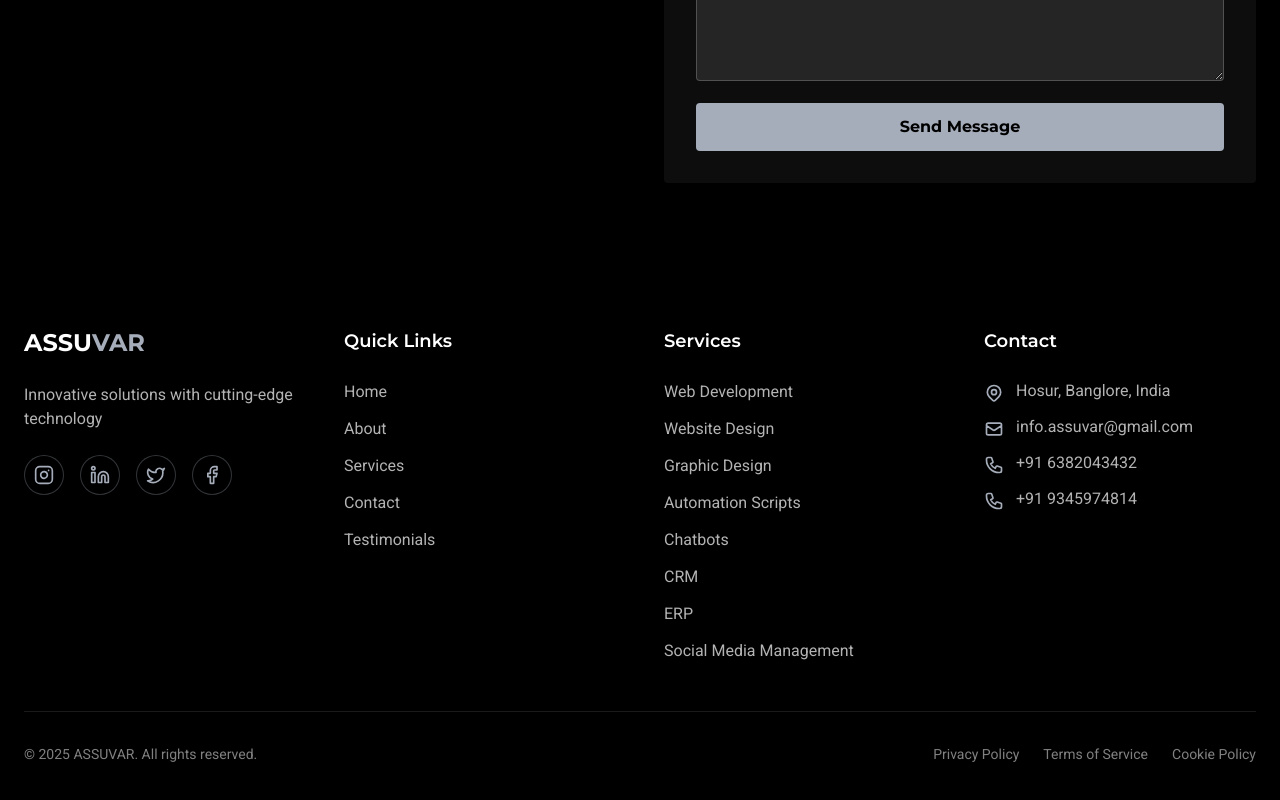
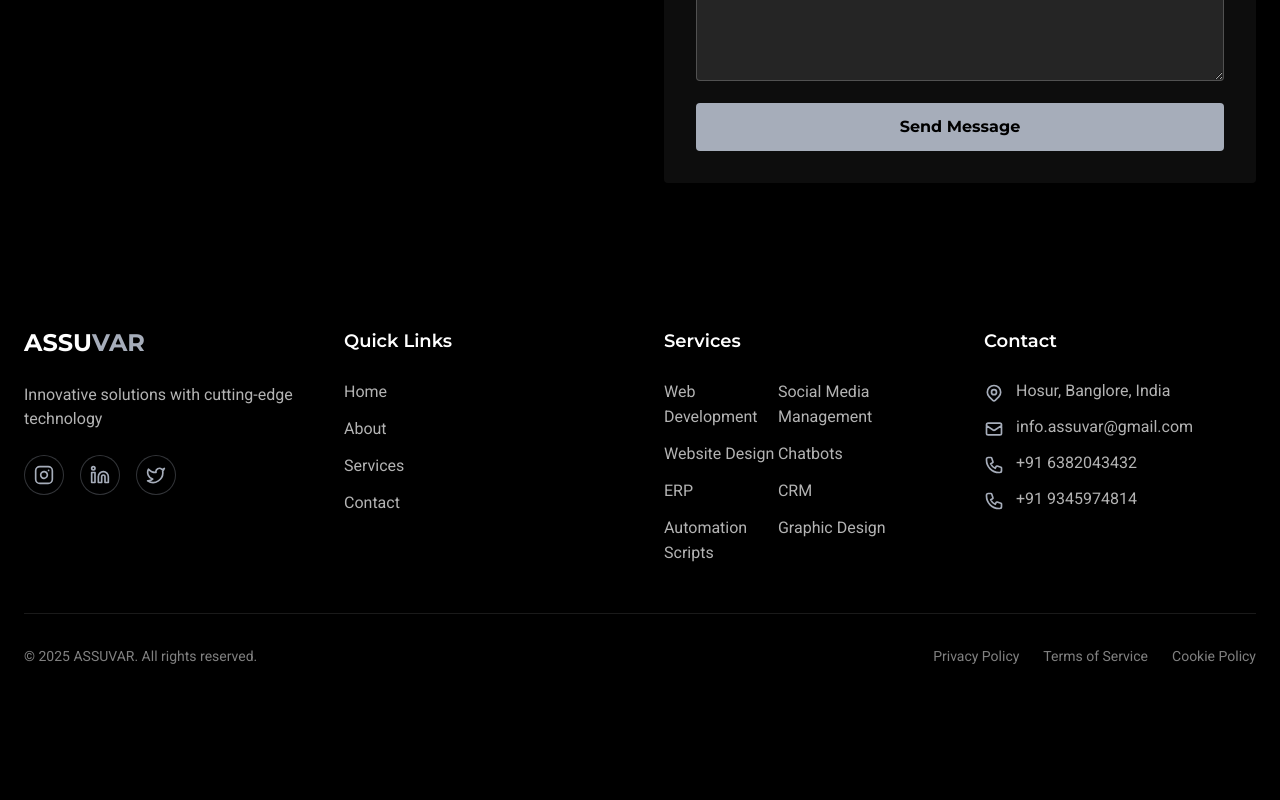
Before and after one commit to ManjunathSivasankar/assuvar-testing, a React (Vite) app: page /contact in a window 1280 px wide. Shown: the part 1380-2180 px from the top of the page. After the commit the page ends 2110 px from the top, so only its background shows below. Built offline with nearby package versions, Linux system fonts and the light colour scheme.

Commit message:
naresh updated

```diff
--- a/package.json
+++ b/package.json
@@ -79,6 +79,6 @@
     "tailwindcss": "^3.4.11",
     "typescript": "^5.9.0-dev.20250418",
     "typescript-eslint": "^8.0.1",
-    "vite": "^5.4.1"
+    "vite": "^5.4.18"
   }
 }
--- a/src/components/Footer.tsx
+++ b/src/components/Footer.tsx
@@ -6,7 +6,6 @@ const Footer = () => {
     { icon: <Instagram className="w-5 h-5" />, href: 'https://www.instagram.com/assuvarcloud/', name: 'instagram' },
     { icon: <Linkedin className="w-5 h-5" />, href: 'https://www.linkedin.com/company/assuvar/about/?viewAsMember=true', name: 'linkedin' },
     { icon: <Twitter className="w-5 h-5" />, href: 'https://x.com/assuvarcloud?t=jtpS8wNt4DaLtHBQIU-yCw&s=09', name: 'twitter' },
-    { icon: <Facebook className="w-5 h-5" />, href: 'https://facebook.com/assuvar', name: 'facebook' },
   ];
 
   return (
@@ -44,7 +43,6 @@ const Footer = () => {
                 { label: 'About', path: '/about' },
                 { label: 'Services', path: '/services' },
                 { label: 'Contact', path: '/contact' },
-                { label: 'Testimonials', path: '/Testimonials' },
               ].map((link) => (
                 <li key={link.path}>
                   <Link
@@ -60,17 +58,13 @@ const Footer = () => {
 
           <div>
             <h4 className="text-lg font-montserrat font-semibold mb-6">Services</h4>
+            <div className='flex'>
             <ul className="space-y-3">
               {[
                 'Web Development',
                 'Website Design',
-                'Graphic Design',
+                'ERP',
                 'Automation Scripts',
-                'Chatbots',
-                'CRM',
-                'ERP',
-                'Social Media Management',
-
               ].map((service) => (
                 <li key={service}>
                   <Link
@@ -82,6 +76,24 @@ const Footer = () => {
                 </li>
               ))}
             </ul>
+            <ul className="space-y-3">
+              {[
+                'Social Media Management',
+                'Chatbots',
+                'CRM',
+                'Graphic Design',
+              ].map((service) => (
+                <li key={service}>
+                  <Link
+                    to="/services"
+                    className="font-roboto text-white/70 hover:text-secondary transition-colors duration-300"
+                  >
+                    {service}
+                  </Link>
+                </li>
+              ))}
+            </ul>
+            </div>
           </div>
 
           <div>
--- a/src/components/Navbar.tsx
+++ b/src/components/Navbar.tsx
@@ -22,7 +22,7 @@ const Navbar = () => {
       }`}
     >
       <div className="container mx-auto px-6 flex justify-between items-center">
-        <Link to="/" className="text-2xl font-montserrat font-bold text-white">
+        <Link to="/" className="text-2xl font-montserrat font-bold text-white" >
           ASSU<span className="text-accent">VAR</span>
         </Link>
 
@@ -31,10 +31,10 @@ const Navbar = () => {
             { path: '/', label: 'Home' },
             { path: '/about', label: 'About' },
             { path: '/services', label: 'Services' },
-            { path: '/testimonials', label: 'Testimonials' },
             { path: '/contact', label: 'Contact' },
           ].map((link) => (
             <Link
+            onClick={() => window.scrollTo({ top: document.getElementById('services').offsetTop, behavior: 'smooth' })}
               key={link.path}
               to={link.path}
               className={`font-roboto relative text-sm uppercase tracking-widest
--- a/src/pages/About.tsx
+++ b/src/pages/About.tsx
@@ -165,7 +165,7 @@ const About = () => {
             </p>
           </div>
 
-          <div className="grid grid-cols-1 md:grid-cols-2 lg:grid-cols-4 gap-8">
+          <div className="grid grid-cols-1 md:grid-cols-2 lg:grid-cols-2 gap-8">
             {[
               {
                 name: 'Alex Morgan',
@@ -190,24 +190,26 @@ const About = () => {
             ].map((member, index) => (
               <div
                 key={index}
-                className="relative group animate-section"
+                className="flex justify-center items-center p-6 animate-section"
                 style={{ animationDelay: `${index * 0.2}s` }}
               >
-                <div className="relative overflow-hidden rounded-lg aspect-square">
-                  <div
-                    className="absolute inset-0 bg-cover bg-center transition-transform duration-700 group-hover:scale-110"
-                    style={{ backgroundImage: `url(${member.image})` }}
+                <div className="flex items-center gap-6 bg-black rounded-xl shadow-lg p-6">
+                  <img
+                    src={member.image}
+                    alt={member.name}
+                    className="w-24 h-24 object-cover rounded-full border-2 border-secondary"
                   />
-                  <div className="absolute inset-0 bg-gradient-to-t from-black to-transparent opacity-60" />
+
+                  <div>
+                    <h3 className="text-xl font-bold text-white-900 font-montserrat">{member.name}</h3>
+                    <p className="text-secondary">{member.role}</p>
+                  </div>
                 </div>
-                <div className="absolute bottom-0 left-0 right-0 p-6">
-                  <h3 className="text-xl font-montserrat font-bold text-white">{member.name}</h3>
-                  <p className="text-secondary">{member.role}</p>
-                </div>
-                <div className="absolute inset-0 bg-secondary/20 opacity-0 transition-opacity duration-300 group-hover:opacity-100 rounded-lg" />
               </div>
             ))}
           </div>
+
+
         </div>
       </section>
       <Footer />
```
Also changed, not shown: 1 other file (tests, documents, lock files or other folders).
